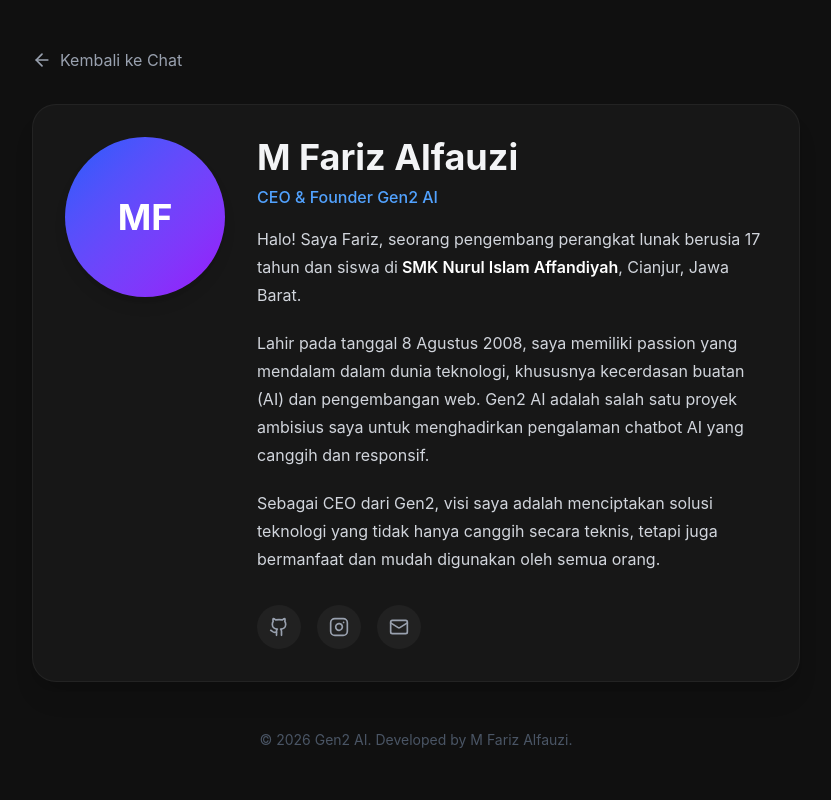
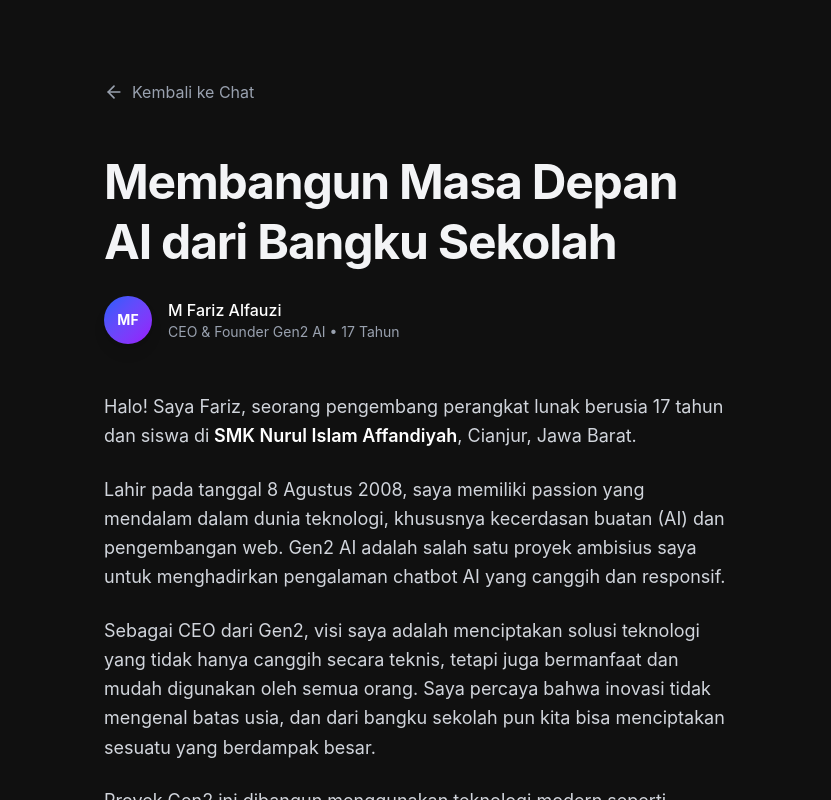
Before and after one commit to qwennnzim-del/gen-2, a Next.js app: page /about in a window 1280 px wide. Shown: the whole page, without its empty margins (224-1055 px from the left). Built offline with nearby package versions, Linux system fonts and the light colour scheme.

Commit message:
feat: Implement custom scrollbars and smooth scrolling
Adds a custom scrollbar component with interactive hover effects and smooth scrolling behavior to the application. This enhances user experience by providing a more visually appealing and user-friendly navigation for scrollable content areas.

```diff
--- a/app/about/page.tsx
+++ b/app/about/page.tsx
@@ -5,31 +5,37 @@ import { ArrowLeft, Github, Instagram, Mail } from 'lucide-react';
 
 export default function AboutPage() {
   return (
-    <div className="min-h-screen bg-[#101010] text-gray-100 font-sans p-6 md:p-12">
-      <div className="max-w-3xl mx-auto">
+    <div className="h-[100dvh] overflow-y-auto custom-scrollbar bg-[#101010] text-gray-100 font-sans selection:bg-blue-500/30">
+      <div className="max-w-2xl mx-auto px-6 py-12 md:py-20">
         <Link
           href="/"
-          className="inline-flex items-center gap-2 text-gray-400 hover:text-white mb-8 transition-colors"
+          className="inline-flex items-center gap-2 text-gray-400 hover:text-white mb-12 transition-colors group"
         >
-          <ArrowLeft size={20} />
+          <ArrowLeft size={20} className="group-hover:-translate-x-1 transition-transform" />
           <span>Kembali ke Chat</span>
         </Link>
 
-        <div className="bg-[#171717] rounded-3xl p-8 border border-white/5 shadow-xl">
-          <div className="flex flex-col md:flex-row gap-8 items-start">
-            {/* Profile Image Placeholder */}
-            <div className="w-32 h-32 md:w-40 md:h-40 rounded-full bg-gradient-to-br from-blue-600 to-purple-600 flex items-center justify-center text-4xl font-bold text-white shadow-lg shrink-0">
+        <article>
+          <header className="mb-12">
+            <h1 className="text-4xl md:text-5xl font-bold mb-6 tracking-tight leading-tight text-gray-100">
+              Membangun Masa Depan AI dari Bangku Sekolah
+            </h1>
+
+            <div className="flex items-center gap-4 text-gray-400">
+              <div className="w-12 h-12 rounded-full bg-gradient-to-br from-blue-600 to-purple-600 flex items-center justify-center text-sm font-bold text-white shadow-lg shrink-0">
                 MF
               </div>
+              <div>
+                <div className="text-white font-medium">M Fariz Alfauzi</div>
+                <div className="text-sm">CEO & Founder Gen2 AI • 17 Tahun</div>
+              </div>
+            </div>
+          </header>
 
-            <div className="flex-1">
-              <h1 className="text-3xl md:text-4xl font-bold mb-2">M Fariz Alfauzi</h1>
-              <p className="text-blue-400 font-medium mb-4">CEO & Founder Gen2 AI</p>
-
-              <div className="prose prose-invert max-w-none text-gray-300 space-y-4">
+          <div className="prose prose-invert prose-lg max-w-none text-gray-300 leading-relaxed">
             <p>
               Halo! Saya Fariz, seorang pengembang perangkat lunak berusia 17 tahun dan siswa di
-                  <span className="text-white font-semibold"> SMK Nurul Islam Affandiyah</span>, Cianjur, Jawa Barat.
+              <strong className="text-white font-semibold"> SMK Nurul Islam Affandiyah</strong>, Cianjur, Jawa Barat.
             </p>
             <p>
               Lahir pada tanggal 8 Agustus 2008, saya memiliki passion yang mendalam dalam dunia teknologi,
@@ -38,16 +44,29 @@ export default function AboutPage() {
             </p>
             <p>
               Sebagai CEO dari Gen2, visi saya adalah menciptakan solusi teknologi yang tidak hanya canggih
-                  secara teknis, tetapi juga bermanfaat dan mudah digunakan oleh semua orang.
+              secara teknis, tetapi juga bermanfaat dan mudah digunakan oleh semua orang. Saya percaya bahwa
+              inovasi tidak mengenal batas usia, dan dari bangku sekolah pun kita bisa menciptakan sesuatu
+              yang berdampak besar.
+            </p>
+            <p>
+              Proyek Gen2 ini dibangun menggunakan teknologi modern seperti Next.js, Tailwind CSS, dan
+              diotaki oleh model bahasa canggih dari Google Gemini. Fokus utamanya adalah kecepatan,
+              kenyamanan antarmuka, dan akurasi informasi yang diberikan kepada pengguna.
             </p>
           </div>
 
-              <div className="mt-8 flex gap-4">
+          <hr className="border-white/10 my-12" />
+
+          <div className="flex flex-col sm:flex-row items-center justify-between gap-6">
+            <div className="text-sm text-gray-400">
+              Mari terhubung dan berkolaborasi:
+            </div>
+            <div className="flex gap-4">
               <a
                 href="https://github.com/mfarizalfauzi"
                 target="_blank"
                 rel="noopener noreferrer"
-                  className="p-3 bg-[#212121] rounded-full hover:bg-[#303030] transition-colors text-gray-400 hover:text-white"
+                className="p-3 bg-[#171717] rounded-full hover:bg-[#212121] transition-colors text-gray-400 hover:text-white border border-white/5"
                 title="GitHub"
               >
                 <Github size={20} />
@@ -56,24 +75,23 @@ export default function AboutPage() {
                 href="https://instagram.com/mfarizalfauzi"
                 target="_blank"
                 rel="noopener noreferrer"
-                  className="p-3 bg-[#212121] rounded-full hover:bg-[#303030] transition-colors text-gray-400 hover:text-white"
+                className="p-3 bg-[#171717] rounded-full hover:bg-[#212121] transition-colors text-gray-400 hover:text-white border border-white/5"
                 title="Instagram"
               >
                 <Instagram size={20} />
               </a>
               <a
                 href="mailto:contact@gen2-ai.app"
-                  className="p-3 bg-[#212121] rounded-full hover:bg-[#303030] transition-colors text-gray-400 hover:text-white"
+                className="p-3 bg-[#171717] rounded-full hover:bg-[#212121] transition-colors text-gray-400 hover:text-white border border-white/5"
                 title="Email"
               >
                 <Mail size={20} />
               </a>
             </div>
           </div>
-          </div>
-        </div>
+        </article>
 
-        <footer className="mt-12 text-center text-gray-600 text-sm">
+        <footer className="mt-20 text-center text-gray-600 text-sm pb-8">
           <p>&copy; {new Date().getFullYear()} Gen2 AI. Developed by M Fariz Alfauzi.</p>
         </footer>
       </div>
--- a/app/globals.css
+++ b/app/globals.css
@@ -1,21 +1,34 @@
 @import "tailwindcss";
 @plugin "@tailwindcss/typography";
+
+html {
+  scroll-behavior: smooth;
+}
 
 html, body {
   height: 100%;
   overflow: hidden;
   overscroll-behavior: none; /* Prevent bounce effect on iOS */
+  -webkit-font-smoothing: antialiased;
 }
 
 @layer utilities {
-  /* Hide scrollbar for Chrome, Safari and Opera */
-  .scrollbar-hide::-webkit-scrollbar {
-    display: none;
+  .custom-scrollbar::-webkit-scrollbar {
+    width: 6px;
+    height: 6px;
   }
-
-  /* Hide scrollbar for IE, Edge and Firefox */
-  .scrollbar-hide {
-    -ms-overflow-style: none;  /* IE and Edge */
-    scrollbar-width: none;  /* Firefox */
+  .custom-scrollbar::-webkit-scrollbar-track {
+    background: transparent;
+  }
+  .custom-scrollbar::-webkit-scrollbar-thumb {
+    background: rgba(255, 255, 255, 0.1);
+    border-radius: 10px;
+  }
+  .custom-scrollbar::-webkit-scrollbar-thumb:hover {
+    background: rgba(255, 255, 255, 0.2);
+  }
+  .custom-scrollbar {
+    scrollbar-width: thin;
+    scrollbar-color: rgba(255, 255, 255, 0.1) transparent;
   }
 }
--- a/components/ChatInterface.tsx
+++ b/components/ChatInterface.tsx
@@ -222,7 +222,7 @@ export default function ChatInterface() {
               </button>
             </div>
 
-            <div className="flex-1 overflow-y-auto px-2 py-2 scrollbar-hide">
+            <div className="flex-1 overflow-y-auto px-2 py-2 custom-scrollbar">
               <div className="text-xs font-medium text-gray-500 px-2 mb-2">Hari Ini</div>
               {chatHistory.map((chat) => (
                 <button
@@ -286,7 +286,7 @@ export default function ChatInterface() {
         </header>
 
         {/* Main Chat Area */}
-        <main className="flex-1 overflow-y-auto relative scrollbar-hide">
+        <main className="flex-1 overflow-y-auto relative custom-scrollbar">
         {isApiKeyMissing && (
           <div className="bg-red-500/10 border border-red-500/20 text-red-400 px-4 py-2 text-center text-sm">
             API Key is missing. Please add GEMINI_API_KEY to your environment variables.
@@ -410,7 +410,7 @@ export default function ChatInterface() {
                 onChange={(e) => setInput(e.target.value)}
                 onKeyDown={handleKeyDown}
                 placeholder="Pesan Gen2"
-                className="w-full bg-transparent text-gray-100 placeholder-gray-500 px-5 pt-4 pb-14 resize-none focus:outline-none max-h-[200px] min-h-[60px] scrollbar-hide text-base"
+                className="w-full bg-transparent text-gray-100 placeholder-gray-500 px-5 pt-4 pb-14 resize-none focus:outline-none max-h-[200px] min-h-[60px] custom-scrollbar text-base"
                 rows={1}
               />
 
```
Lines whose indentation alone changed are shown as unchanged.
